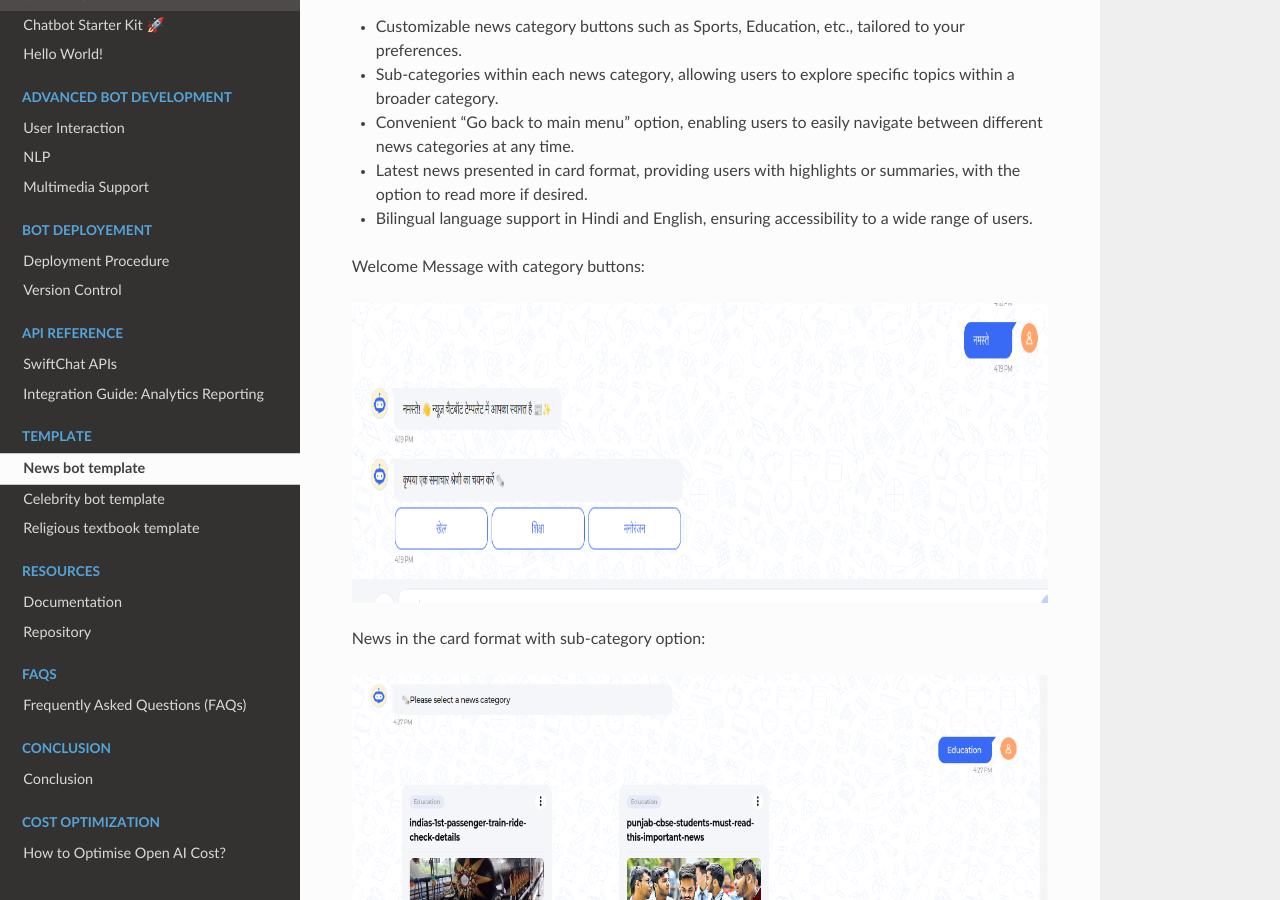
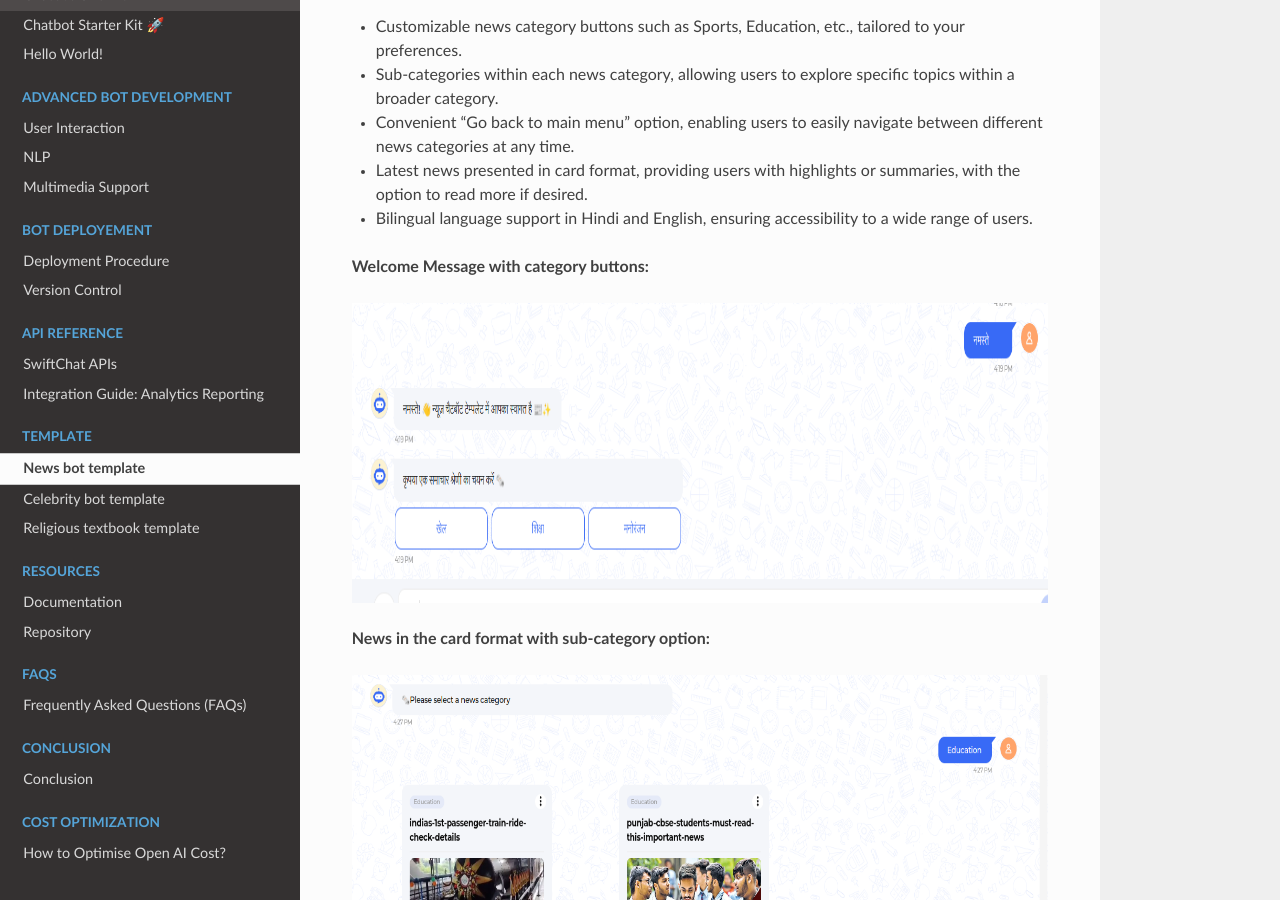
Before and after one commit to Priyanka-sharma181/Chatbot-Development-Guide, a Sphinx documentation site: the page built from docs/source/template_api.rst, in a window 1280 px wide and 900 px high, scrolled down 385 px. Built offline with Sphinx 7.4.7 and the Read the Docs theme 2.0.0, drawn with Linux system fonts in a browser that asks for light colours.

Commit message:
templates

```diff
--- a/docs/source/template_api.rst
+++ b/docs/source/template_api.rst
@@ -13,17 +13,17 @@ Key features of the news bot template include:
 - Latest news presented in card format, providing users with highlights or summaries, with the option to read more if desired.
 - Bilingual language support in Hindi and English, ensuring accessibility to a wide range of users.
 
-Welcome Message with category buttons:
+**Welcome Message with category buttons:**
 
 .. image:: ../images/template_images/news_bot_welcome.png
         :alt: Deployment Structure
-        :width: 3000
+        :width: 2500
         :height: 300
         :align: left
 
 --------------------------------
 
-News in the card format with sub-category option:
+**News in the card format with sub-category option:**
 
 .. image:: ../images/template_images/news_category.png
         :alt: Deployment Structure
@@ -33,7 +33,7 @@ News in the card format with sub-category option:
 
 --------------------------------
 
-Sub-category news with options to "Go back to main menu" and "Browse other categories":
+**Sub-category news with options to "Go back to main menu" and "Browse other categories":**
 
 .. image:: ../images/template_images/news_backMenu.png
         :alt: Deployment Structure
```
